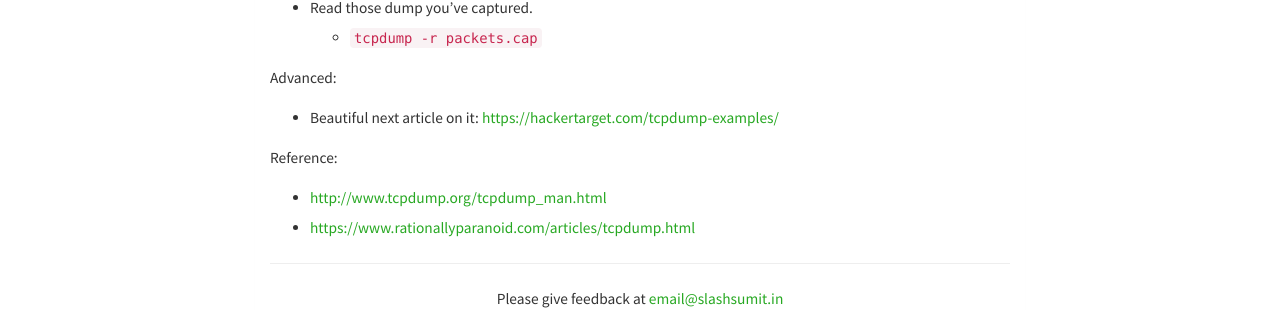
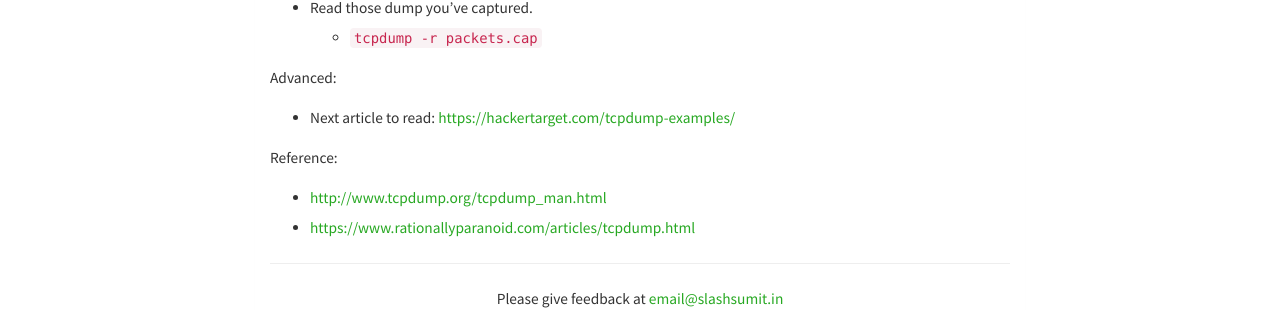
Before and after one commit to murarisumit/murarisumit.github.io, a Jekyll site: the page built from _posts/2017-08-21-tcpdump-minimal-tutorial.md, in a window 1280 px wide. Shown: the part 983-1293 px from the top of the page. Built offline with Jekyll 4.4.1, drawn with Linux system fonts in a browser that asks for light colours; nearby versions of some CDN libraries.

Commit message:
Fixed typo

```diff
--- a/_posts/2017-08-21-tcpdump-minimal-tutorial.md
+++ b/_posts/2017-08-21-tcpdump-minimal-tutorial.md
@@ -41,7 +41,7 @@ Basic use cases would be:
 	* `tcpdump -r packets.cap`
 
 Advanced:
-* Beautiful next article on it: [https://hackertarget.com/tcpdump-examples/](https://hackertarget.com/tcpdump-examples/)
+* Next article to read: [https://hackertarget.com/tcpdump-examples/](https://hackertarget.com/tcpdump-examples/)
 
 Reference:
 * [http://www.tcpdump.org/tcpdump_man.html](http://www.tcpdump.org/tcpdump_man.html)
```
